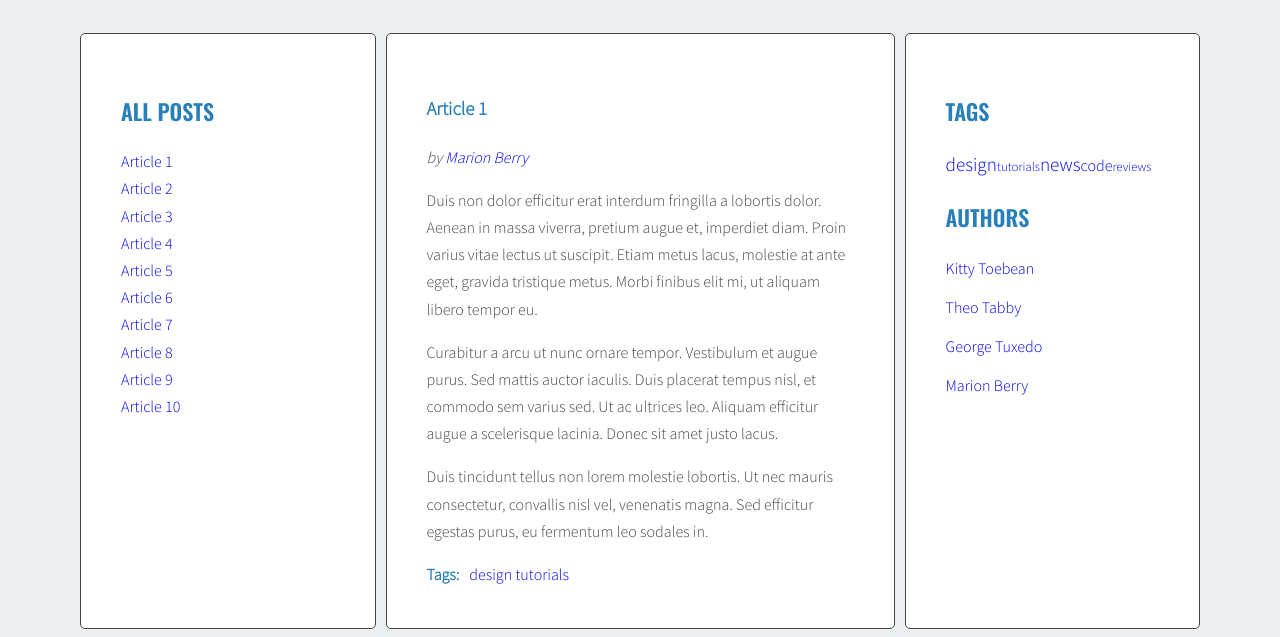
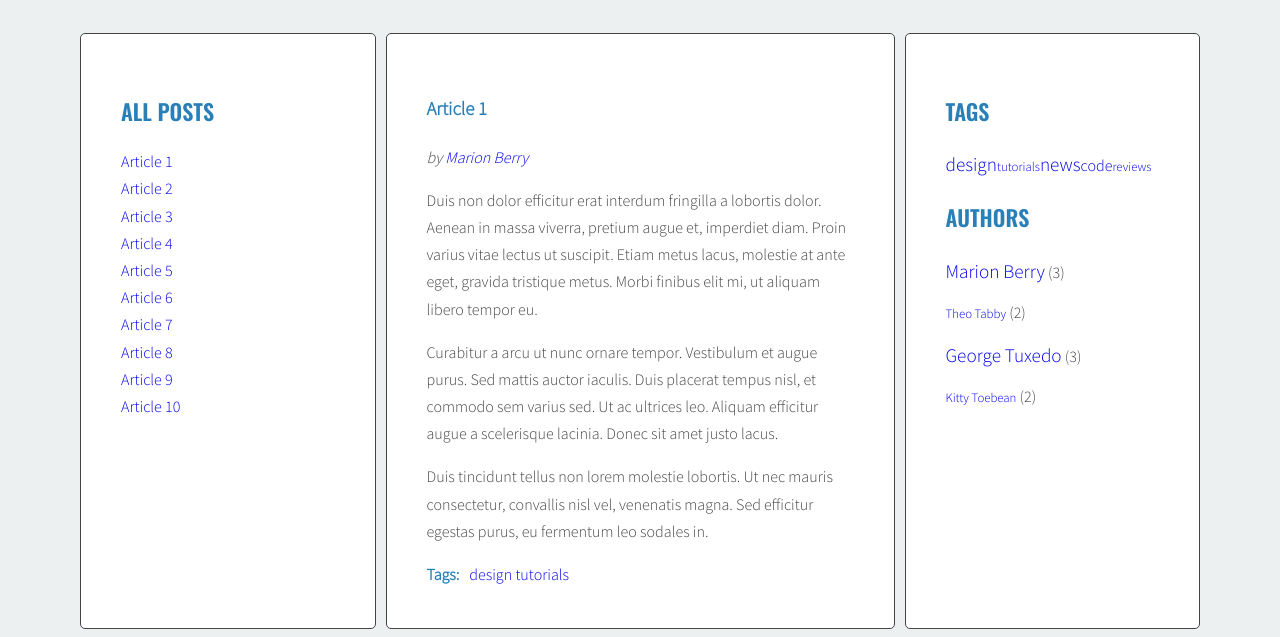
Before and after one commit to roberthysa/javascript-blog, a website: page index.html in a window 1280 px wide. Shown: the part 220-857 px from the top of the page. Drawn offline with nearby package versions, Linux system fonts and the light colour scheme.

Commit message:
add function generateAuthors

```diff
--- a/index.html
+++ b/index.html
@@ -183,26 +183,6 @@
         </ul>
         <h2 class="section-title">Authors</h2>
         <ul class="list authors">
-          <li>
-            <a href="#">
-              <span class="author-name">Kitty Toebean</span>
-            </a>
-          </li>
-          <li>
-            <a href="#">
-              <span class="author-name">Theo Tabby</span>
-            </a>
-          </li>
-          <li>
-            <a href="#">
-              <span class="author-name">George Tuxedo</span>
-            </a>
-          </li>
-          <li>
-            <a href="#">
-              <span class="author-name">Marion Berry</span>
-            </a>
-          </li>
         </ul>
       </aside>
     </main>
--- a/js/script.js
+++ b/js/script.js
@@ -50,7 +50,8 @@ const optArticleSelector = '.post',
   optArticleAuthorSelector = '.post-author',
   optTagsListSelector = '.tags.list',
   optCloudClassCount = 5,
-  optCloudClassPrefix = 'tag-size-';
+  optCloudClassPrefix = 'tag-size-',
+  optAuthorsListSelector = '.authors.list';
 
 function generateTitleLinks(customSelector = ''){
 
@@ -333,6 +334,10 @@ addClickListenersToTags();
 
 function generateAuthors(){
 
+  /* [NEW] create a new variable allAuthors with an empty object */
+
+  let allAuthors = {};
+
   /* find all articles */
 
   const articles = document.querySelectorAll(optArticleSelector);
@@ -356,6 +361,17 @@ function generateAuthors(){
     const linkHTML = 'by <a href="#author-' + articleAuthor + '">' + articleAuthor + '</a>';
     console.log('linkHTML:', linkHTML);
 
+    /* [NEW] check if this link is NOT already in allAuthors */
+
+    if(!allAuthors.hasOwnProperty(articleAuthor)){
+
+      /* [NEW] add tag to allAuthors object */
+
+      allAuthors[articleAuthor] = 1;
+    } else {
+      allAuthors[articleAuthor]++;
+    }
+
     /* insert HTML of all the links into the author wrapper */
 
     authorWrapper.innerHTML = linkHTML;
@@ -363,6 +379,35 @@ function generateAuthors(){
     /* END LOOP: for every article: */
 
   }
+
+  /* [NEW] find list of authors in right column */
+
+  const authorList = document.querySelector('.authors');
+
+  const authorsParams = calculateTagsParams(allAuthors);
+  console.log('authorsParams:', authorsParams);
+
+  /* [NEW] create variable for all links HTML code */
+
+  let allAuthorsHTML = '';
+
+  /* [NEW] START LOOP: for each articleAuthor in allAuthors: */
+
+  for(let articleAuthor in allAuthors){
+
+    /* [NEW] generate code of a link and add it to allTagsHTML */
+
+    const authorLinkHTML = '<li><a class="' + calculateTagClass(allAuthors[articleAuthor], authorsParams) + '" href="#tag-' + articleAuthor + '">' + articleAuthor + '</a>' + ' (' + allAuthors[articleAuthor] + ') ' + '</li>';
+    console.log('authorLinkHTML:', authorLinkHTML);
+    allAuthorsHTML += authorLinkHTML;
+
+    /* [NEW] END LOOP: for each tag in allTags: */
+  }
+
+  /* [NEW] add html from allTagsHTML to tagList */
+
+  authorList.innerHTML = allAuthorsHTML;
+  console.log('authorList:', authorList);
 
   console.log('generateAuthors is done');
 }
```
